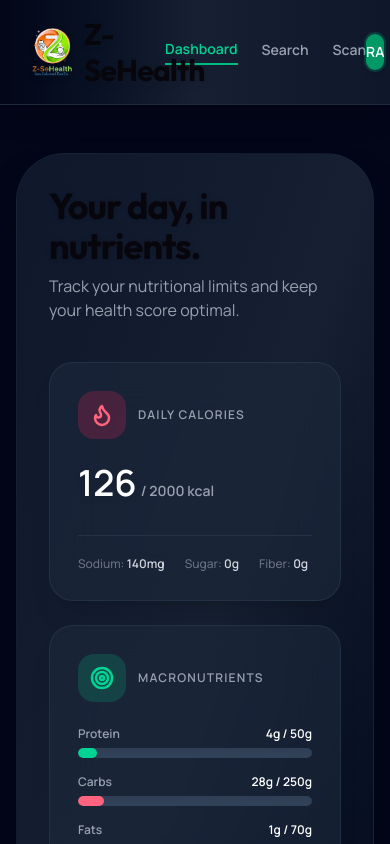
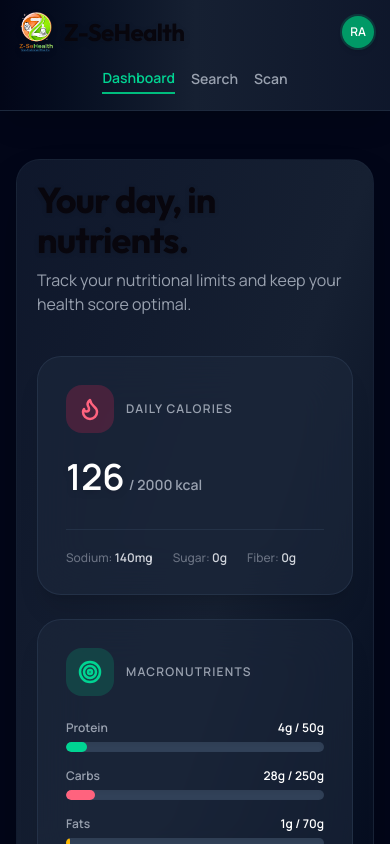
Before and after one commit to farhanahmad2106-cpu/Z-SeHealth, a React (Vite) app in the folder frontend/: page / in a window 390 px wide. Shown: the top 844 px of the page. Built offline with nearby package versions, Linux system fonts and the light colour scheme; no server answers.

Commit message:
Make Navbar and Dashboard fully responsive on mobile screens

```diff
--- a/frontend/src/App.tsx
+++ b/frontend/src/App.tsx
@@ -11,35 +11,42 @@ function App() {
     <div className="min-h-screen font-manrope text-white bg-slate-950">
       {/* Universal Navigation Header */}
       <header className="border-b border-slate-800 bg-gradient-to-r from-slate-950 via-[#162032] to-slate-900 shadow-xl sticky top-0 z-50">
-        <div className="flex justify-between items-center py-4 px-8 max-w-6xl mx-auto">
-          <h1
-            className="text-3xl font-outfit font-bold tracking-tight text-white cursor-pointer flex items-center gap-3 drop-shadow-md"
-            onClick={() => setActiveTab('dashboard')}
-          >
-            <img src="/logo.png" alt="Z-SeHealth Logo" className="w-12 h-12 object-contain" />
-            Z-SeHealth
-          </h1>
-          <nav className="flex space-x-6 text-sm font-semibold">
+        <div className="flex flex-col md:flex-row justify-between items-center py-3 md:py-4 px-4 sm:px-8 max-w-6xl mx-auto gap-3 md:gap-0">
+          <div className="flex justify-between items-center w-full md:w-auto">
+            <h1
+              className="text-2xl sm:text-3xl font-outfit font-bold tracking-tight text-white cursor-pointer flex items-center gap-2 sm:gap-3 drop-shadow-md"
+              onClick={() => setActiveTab('dashboard')}
+            >
+              <img src="/logo.png" alt="Z-SeHealth Logo" className="w-10 h-10 sm:w-12 sm:h-12 object-contain" />
+              <span>Z-SeHealth</span>
+            </h1>
+            <div className="md:hidden w-8 h-8 rounded-full bg-emerald-600 flex items-center justify-center text-white font-bold text-xs shadow-md ring-2 ring-emerald-500/20 shrink-0">
+              RA
+            </div>
+          </div>
+
+          <nav className="flex space-x-4 sm:space-x-6 text-sm font-semibold w-full md:w-auto justify-center md:justify-start pt-1 pb-1 md:pt-0 md:pb-0">
             <button
               onClick={() => setActiveTab('dashboard')}
-              className={`pb-1 transition-all ${activeTab === 'dashboard' ? 'text-emerald-400 border-b-2 border-emerald-500' : 'text-gray-400 hover:text-white'}`}
+              className={`pb-1 transition-all whitespace-nowrap ${activeTab === 'dashboard' ? 'text-emerald-400 border-b-2 border-emerald-500' : 'text-gray-400 hover:text-white'}`}
             >
               Dashboard
             </button>
             <button
               onClick={() => setActiveTab('search')}
-              className={`pb-1 transition-all ${activeTab === 'search' ? 'text-emerald-400 border-b-2 border-emerald-500' : 'text-gray-400 hover:text-white'}`}
+              className={`pb-1 transition-all whitespace-nowrap ${activeTab === 'search' ? 'text-emerald-400 border-b-2 border-emerald-500' : 'text-gray-400 hover:text-white'}`}
             >
               Search
             </button>
             <button
               onClick={() => setActiveTab('scan')}
-              className={`pb-1 transition-all ${activeTab === 'scan' ? 'text-emerald-400 border-b-2 border-emerald-500' : 'text-gray-400 hover:text-white'}`}
+              className={`pb-1 transition-all whitespace-nowrap ${activeTab === 'scan' ? 'text-emerald-400 border-b-2 border-emerald-500' : 'text-gray-400 hover:text-white'}`}
             >
               Scan
             </button>
           </nav>
-          <div className="w-9 h-9 rounded-full bg-emerald-600 flex items-center justify-center text-white font-bold text-sm shadow-md ring-2 ring-emerald-500/20">
+
+          <div className="hidden md:flex w-9 h-9 rounded-full bg-emerald-600 items-center justify-center text-white font-bold text-sm shadow-md ring-2 ring-emerald-500/20 shrink-0">
             RA
           </div>
         </div>
--- a/frontend/src/components/Dashboard.tsx
+++ b/frontend/src/components/Dashboard.tsx
@@ -18,7 +18,7 @@ export default function Dashboard() {
   });
 
   return (
-    <div className="max-w-6xl mx-auto p-8 sm:p-10 lg:p-12 bg-gradient-to-br from-slate-900 via-[#162032] to-slate-950 rounded-[3rem] shadow-2xl border border-slate-800/50 mt-4 mb-12">
+    <div className="max-w-6xl mx-auto p-5 sm:p-8 lg:p-12 bg-gradient-to-br from-slate-900 via-[#162032] to-slate-950 rounded-3xl sm:rounded-[3rem] shadow-2xl border border-slate-800/50 mt-4 mb-12">
       {/* Welcome Heading */}
       <div className="mb-10 text-left">
         <h2 className="text-4xl font-extrabold tracking-tight text-white drop-shadow-sm">
```
